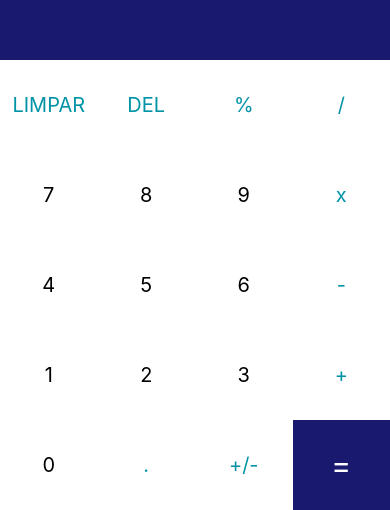
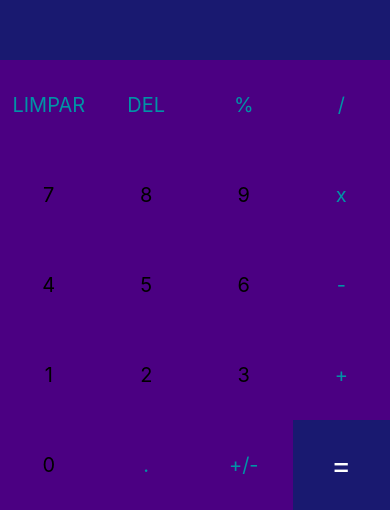
Before and after one commit to 33-42/Atividade-1-calculadora, a React Native app in the folder Calculadora/: screen / in a window 390 px wide. Shown: the part 334-844 px from the top of the page. Built offline with nearby package versions, Linux system fonts and the light colour scheme.

Commit message:
Alteração das cores dos botões.

```diff
--- a/Calculadora/App.js
+++ b/Calculadora/App.js
@@ -114,7 +114,7 @@ const styles = StyleSheet.create({
     flexWrap: 'wrap',
   },
   button: {
-    backgroundColor: 'white',
+    backgroundColor: '#4B0082',
     alignItems: 'center',
     justifyContent: 'center',
     minWidth: 90,
```
